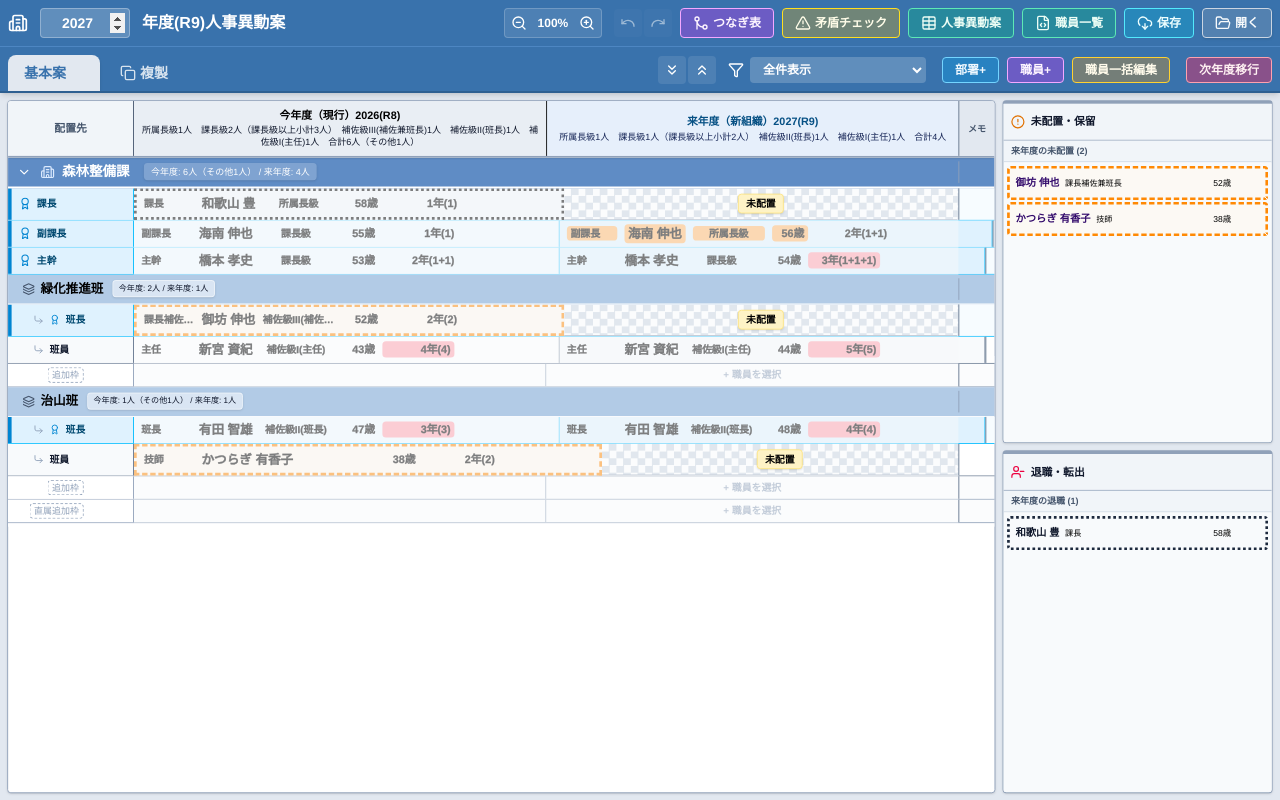
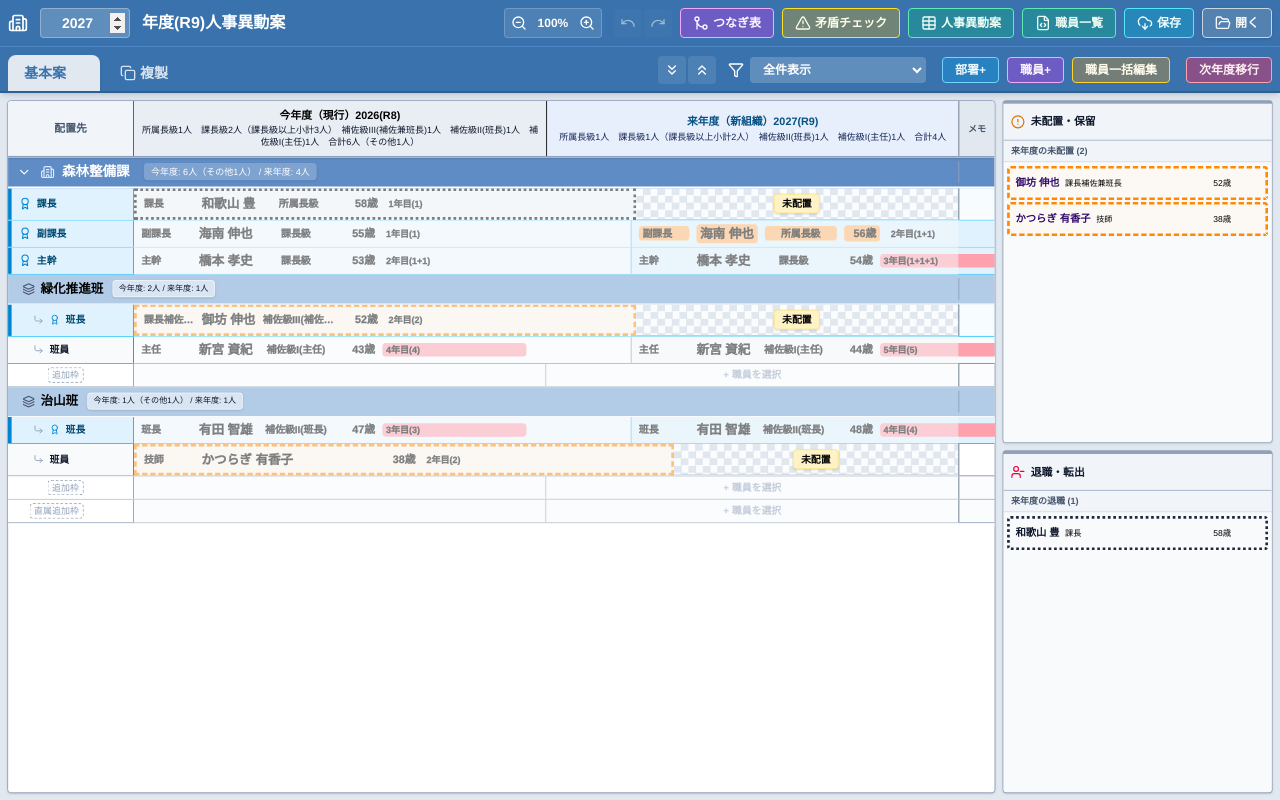
Before and after one commit to Kojiro-Nakamura/personnel-transfer-app, a React (Vite) app: page / in a window 1280 px wide. Built offline with nearby package versions, Linux system fonts and the light colour scheme.

Commit message:
feat: display promotion details in employee list and refine ordinal year logic

```diff
--- a/src/components/employee/EmployeeComponents.jsx
+++ b/src/components/employee/EmployeeComponents.jsx
@@ -44,9 +44,28 @@ export const EmployeeCell = ({ emp, isNext, isEmpty, onClick, isPost, moveProps,
   }
 
   const ys = isNext ? emp.nextYears : emp.currentYears;
+  const ysFormatted = ys ? formatServiceYearsText(ys) : '';
   const sk = (isNext ? emp.nextSkills : emp.currentSkills || []).join('、');
-  const yd = sk ? `${ys}年(${sk})` : `${ys}年`;
   const age = calculateAge(emp.birthDate, isNext ? targetYear : targetYear - 1);
+
+  const grade = isNext ? emp.nextGrade : emp.currentGrade;
+  const pKey = GRADE_TO_PROMO_KEY[grade];
+  const promoDateStr = (pKey && emp[pKey]) ? emp[pKey] : null;
+
+  let promoDetails = '';
+  if (promoDateStr) {
+    const pYear = parseInt(promoDateStr.substring(0, 4));
+    const era = getEraSuffix(pYear);
+    const pAge = calculateAge(emp.birthDate, pYear);
+    const ageStr = pAge !== null && !isNaN(pAge) ? `${pAge}歳` : '';
+    promoDetails = `> ${promoDateStr}(${era})${ageStr}`;
+  }
+
+  let yd = sk ? `${ysFormatted}(${sk})` : ysFormatted;
+  if (promoDetails) {
+    yd += ` ${promoDetails}`;
+  }
+
   const showUnassign = emp && emp.departmentId !== 'unassigned';
   const noteText = isNext ? emp.nextEmploymentType : emp.currentEmploymentType;
 
@@ -108,7 +127,7 @@ export const EmployeeCell = ({ emp, isNext, isEmpty, onClick, isPost, moveProps,
 
       <div className={cx("w-10 text-[12px] text-right shrink-0 font-bold [-webkit-text-stroke:_0.3px_black]", isConflict ? "text-rose-700" : "text-black", promoBg ? `${promoBg} px-1 rounded-sm` : "")} title={`${age}歳`}>{age !== '' ? `${age}歳` : ''}</div>
 
-      <div className={cx("w-20 text-[12px] text-right font-bold truncate shrink-0 text-black [-webkit-text-stroke:_0.3px_black]", ys >= 3 ? "bg-rose-300 px-1 rounded" : "")} title={yd}>
+      <div className={cx("w-[160px] text-[10px] text-left font-bold truncate shrink-0 text-black [-webkit-text-stroke:_0.3px_black]", ys >= 3 ? "bg-rose-300 px-1 rounded" : "px-1")} title={yd}>
         {yd}
       </div>
 
--- a/src/utils/helpers.js
+++ b/src/utils/helpers.js
@@ -586,7 +586,11 @@ export const calculateServiceYears = (promoDateStr, targetYearOrDate, isOrdinal
   const msPerYear = 1000 * 60 * 60 * 24 * 365.25;
   const yearsPassed = diffTime / msPerYear;
 
-  const finalYears = isOrdinal ? yearsPassed + 1 : yearsPassed;
+  const isApril1st = promoDate.getMonth() === 3 && promoDate.getDate() === 1;
+
+  // If isOrdinal is true AND it's an April 1st promotion, use inclusive (+1).
+  // Otherwise, if it's not April 1st, we want the exact duration without +1.
+  const finalYears = (isOrdinal && isApril1st) ? yearsPassed + 1 : yearsPassed;
   const formatted = finalYears.toFixed(2);
   return parseFloat(formatted).toString();
 };
```
